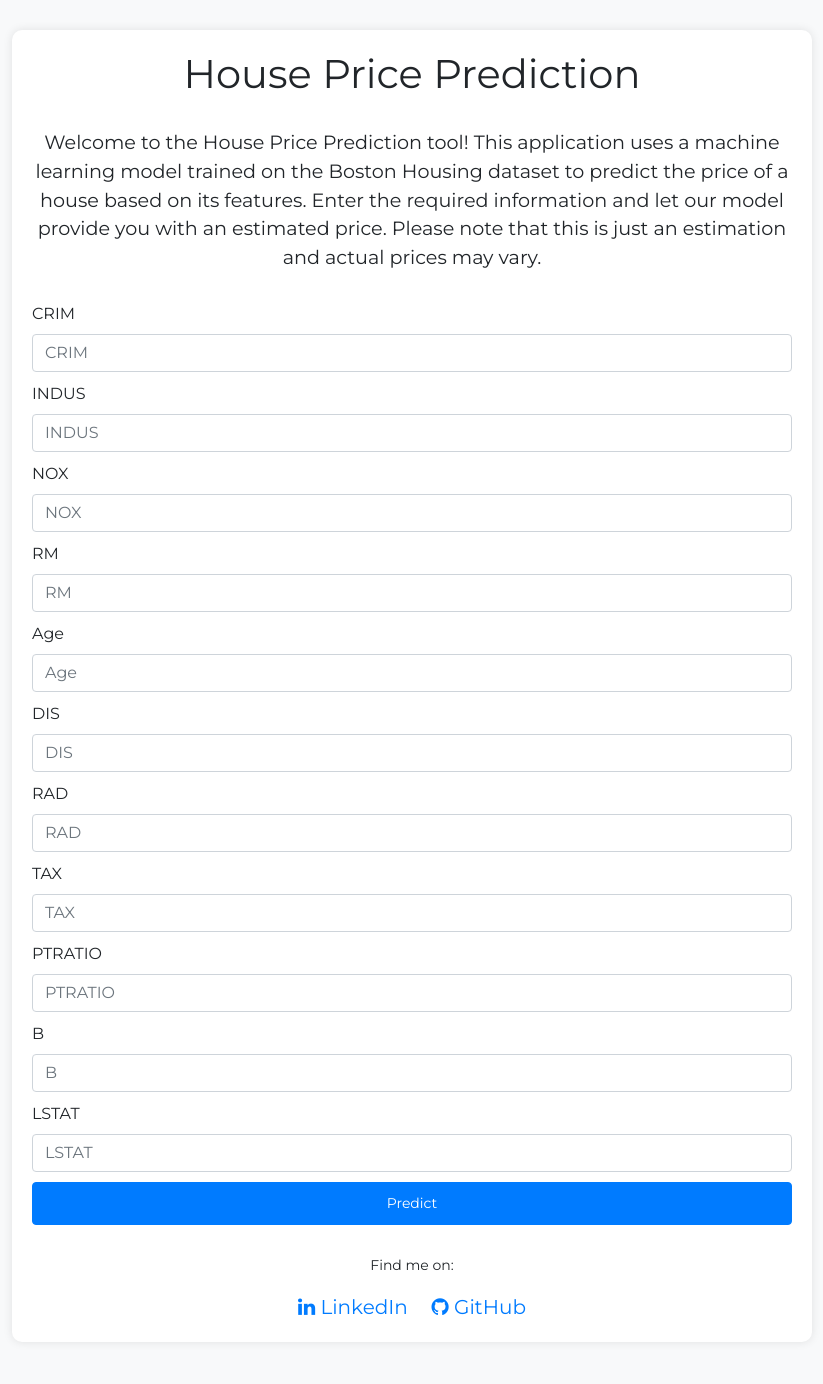
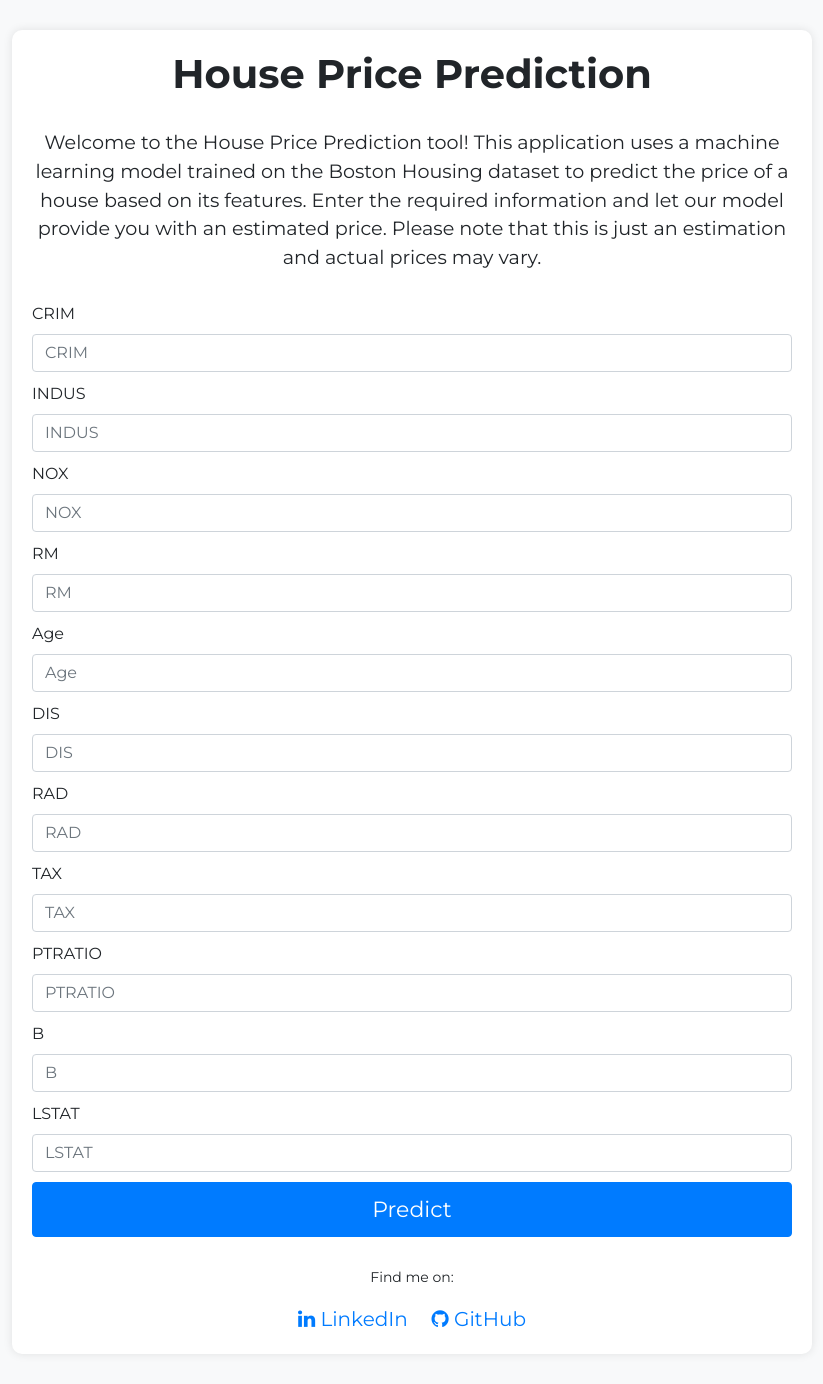
Before and after one commit to oolwinds/housingprediction, a Flask app: page / in a window 1280 px wide. Shown: the whole page, without its empty margins (228-1051 px from the left). Before the commit the page ends 1315 px from the top, so only its background shows below. Run offline with Flask 3, Linux system fonts and the light colour scheme; parts of the project's set-up code (start-up, migrations or seed data) failed here and were passed over; some libraries are stand-ins or nearby versions.

Commit message:
minor fix to app

```diff
--- a/templates/home.html
+++ b/templates/home.html
@@ -43,7 +43,7 @@
 
     .btn-submit {
       width: 100%;
-      font-size: 14px;
+      font-size: 22px;
       padding: 10px 0;
     }
 
@@ -64,12 +64,35 @@
       margin: 0 10px;
       font-size: 20px;
     }
+    /* Customize the scrollbar */
+  ::-webkit-scrollbar {
+    width: 5px;
+    height: 5px;
+  }
+
+/* Style the scrollbar track */
+  ::-webkit-scrollbar-track {
+    background-color: #f1f1f1;
+    border-radius: 5px;
+  }
+
+/* Style the scrollbar thumb */
+  ::-webkit-scrollbar-thumb {
+    background-color: #888;
+    border-radius: 5px;
+  }
+
+/* Style the scrollbar thumb when hovering */
+  ::-webkit-scrollbar-thumb:hover {
+    background-color: #555;
+}
+
   </style>
 </head>
 
 <body>
   <div class="container">
-    <h1>House Price Prediction</h1>
+    <h1><strong>House Price Prediction</strong></h1>
     <p class="welcome-text">
       Welcome to the House Price Prediction tool! This application uses a machine learning model trained on the Boston Housing dataset to predict the price of a house based on its features. Enter the required information and let our model provide you with an estimated price. Please note that this is just an estimation and actual prices may vary.
     </p>
```
